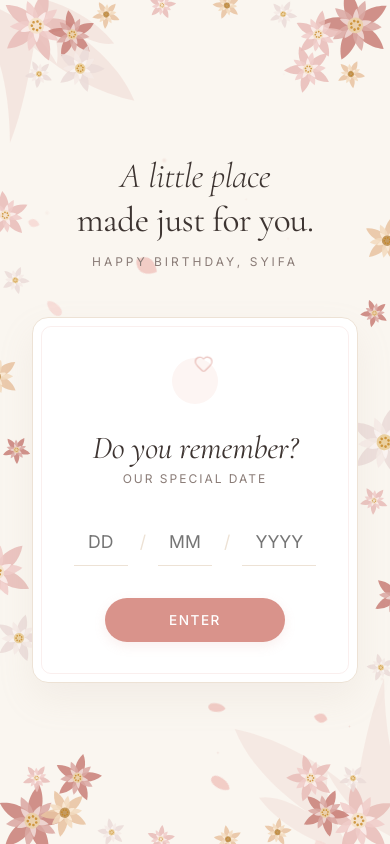
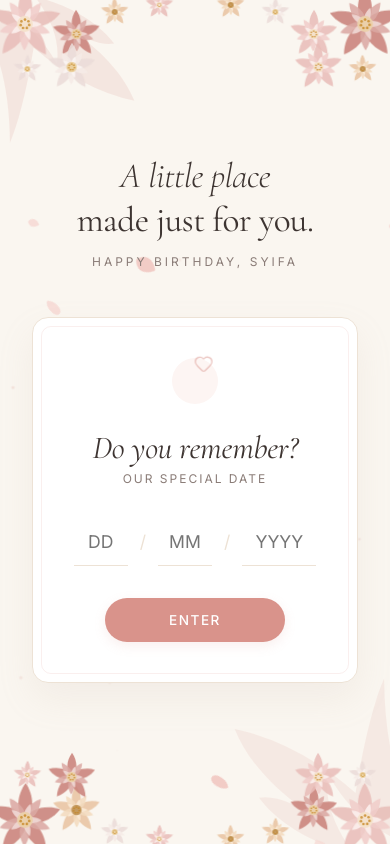
Before and after one commit to Maull03/SyifaBirthday, a React (Vite) app: page / in a window 390 px wide. Built offline with nearby package versions, Linux system fonts and the light colour scheme.

Commit message:
perf: optimize iPhone performance and 60fps animations (compress 12MP photos, dynamic next-spread preload, pure GPU 3D flip, CSS sway, and particle tuning)

```diff
--- a/src/components/FloralFrame.jsx
+++ b/src/components/FloralFrame.jsx
@@ -50,20 +50,20 @@ const FLOWERS_CONFIG = [
   { size: 'small',  position: { top: '-12px', right: '142px' }, delay: 1.8, rotation: -12, theme: 'yellow' },
 
   // ── Left Edge vertical strip ──
-  { size: 'medium', position: { top: '22%',   left: '-20px' }, delay: 0.3, rotation: -8,  theme: 'blush' },
-  { size: 'small',  position: { top: '31%',   left: '-8px'  }, delay: 0.6, rotation: 22,  theme: 'cream' },
-  { size: 'medium', position: { top: '41%',   left: '-24px' }, delay: 0.9, rotation: -18, theme: 'yellow' },
-  { size: 'small',  position: { top: '51%',   left: '-10px' }, delay: 1.2, rotation: 35,  theme: 'rose'  },
-  { size: 'large',  position: { top: '62%',   left: '-28px' }, delay: 1.5, rotation: -25, theme: 'blush' },
-  { size: 'medium', position: { top: '72%',   left: '-18px' }, delay: 1.8, rotation: 18,  theme: 'cream' },
+  { size: 'medium', position: { top: '22%',   left: '-20px' }, delay: 0.3, rotation: -8,  theme: 'blush', isSide: true },
+  { size: 'small',  position: { top: '31%',   left: '-8px'  }, delay: 0.6, rotation: 22,  theme: 'cream', isSide: true },
+  { size: 'medium', position: { top: '41%',   left: '-24px' }, delay: 0.9, rotation: -18, theme: 'yellow', isSide: true },
+  { size: 'small',  position: { top: '51%',   left: '-10px' }, delay: 1.2, rotation: 35,  theme: 'rose',  isSide: true },
+  { size: 'large',  position: { top: '62%',   left: '-28px' }, delay: 1.5, rotation: -25, theme: 'blush', isSide: true },
+  { size: 'medium', position: { top: '72%',   left: '-18px' }, delay: 1.8, rotation: 18,  theme: 'cream', isSide: true },
 
   // ── Right Edge vertical strip ──
-  { size: 'medium', position: { top: '25%',   right: '-20px' }, delay: 0.5, rotation: 12,  theme: 'yellow' },
-  { size: 'small',  position: { top: '35%',   right: '-8px'  }, delay: 0.8, rotation: -22, theme: 'rose'  },
-  { size: 'large',  position: { top: '47%',   right: '-28px' }, delay: 1.1, rotation: 15,  theme: 'cream' },
-  { size: 'small',  position: { top: '57%',   right: '-10px' }, delay: 1.4, rotation: -30, theme: 'blush' },
-  { size: 'medium', position: { top: '67%',   right: '-24px' }, delay: 1.7, rotation: 25,  theme: 'rose'  },
-  { size: 'small',  position: { top: '77%',   right: '-12px' }, delay: 2.0, rotation: -12, theme: 'cream' },
+  { size: 'medium', position: { top: '25%',   right: '-20px' }, delay: 0.5, rotation: 12,  theme: 'yellow', isSide: true },
+  { size: 'small',  position: { top: '35%',   right: '-8px'  }, delay: 0.8, rotation: -22, theme: 'rose',   isSide: true },
+  { size: 'large',  position: { top: '47%',   right: '-28px' }, delay: 1.1, rotation: 15,  theme: 'cream',  isSide: true },
+  { size: 'small',  position: { top: '57%',   right: '-10px' }, delay: 1.4, rotation: -30, theme: 'blush',  isSide: true },
+  { size: 'medium', position: { top: '67%',   right: '-24px' }, delay: 1.7, rotation: 25,  theme: 'rose',   isSide: true },
+  { size: 'small',  position: { top: '77%',   right: '-12px' }, delay: 2.0, rotation: -12, theme: 'cream',  isSide: true },
 
   // ── Bottom Left Corner Cluster ──
   { size: 'large',  position: { bottom: '-20px', left: '-20px' }, delay: 0.3, rotation: 10,  theme: 'rose'  },
@@ -108,6 +108,7 @@ export default function FloralFrame({ active }) {
             position={cfg.position}
             rotation={cfg.rotation}
             active={active}
+            className={cfg.isSide ? 'floral-side-flower' : ''}
             {...themeProps}
           />
         );
--- a/src/components/FlowerBloom.jsx
+++ b/src/components/FlowerBloom.jsx
@@ -33,6 +33,7 @@ export default function FlowerBloom({
   petalInner  = '#f8d8d5',
   centerColor = '#f5c475',
   active      = false,
+  className   = '',
 }) {
   const px   = typeof size === 'number' ? size : (SIZE_MAP[size] ?? 88);
   const scale = px / 100;       // viewBox is 100×100
@@ -54,26 +55,17 @@ export default function FlowerBloom({
       />
     ));
 
-  const activeSwayRotation = [rotation - 4, rotation + 4, rotation - 4];
-  const normalSwayRotation = [rotation - 2, rotation + 2, rotation - 2];
+  const swayClass = rotation < 0 ? 'bloom-sway-left' : 'bloom-sway-right';
 
   const flower = (
-    <motion.div
-      initial={{ rotate: rotation }}
-      animate={{ rotate: active ? activeSwayRotation : normalSwayRotation }}
-      transition={{
-        duration: active ? 2.5 : 5.5,
-        ease: 'easeInOut',
-        repeat: Infinity,
-        delay: active ? 0 : delay + 3.5
-      }}
+    <div
+      className={swayClass}
       style={{
         transformOrigin: 'center bottom',
         width: px,
         height: px,
         pointerEvents: 'none',
-        filter: active ? 'drop-shadow(0 0 10px rgba(217, 147, 139, 0.45)) brightness(1.15) saturate(1.05)' : 'none',
-        transition: 'filter 1.2s ease-in-out'
+        transform: `rotate(${rotation}deg)`,
       }}
     >
       <svg viewBox="0 0 100 100" width={px} height={px} overflow="visible">
@@ -140,14 +132,14 @@ export default function FlowerBloom({
           );
         })}
       </svg>
-    </motion.div>
+    </div>
   );
 
   /* If position prop supplied, wrap in a fixed-position container */
   if (position) {
     const positionStyle = typeof position === 'string' ? (POS_MAP[position] || {}) : position;
     return (
-      <div style={{ position: 'fixed', ...positionStyle, zIndex: 4, pointerEvents: 'none' }}>
+      <div className={className} style={{ position: 'fixed', ...positionStyle, zIndex: 4, pointerEvents: 'none' }}>
         {flower}
       </div>
     );
--- a/src/components/MemoryBook.jsx
+++ b/src/components/MemoryBook.jsx
@@ -85,9 +85,13 @@ export default function MemoryBook({ onFinish }) {
   ];
   const total = spreads.length;
 
-  // Preload all scrapbook photos to ensure smooth rendering on Safari/iOS
+  // Dynamic smart preloader: only preloads current and next spreads
+  // Prevents network/CPU congestion and keeps iOS Safari RAM footprint minimal
   useEffect(() => {
-    spreads.forEach((spread) => {
+    const toPreload = [currentIndex, currentIndex + 1];
+    toPreload.forEach((idx) => {
+      const spread = spreads[idx];
+      if (!spread) return;
       if (spread.left && spread.left.startsWith('/')) {
         const img = new Image();
         img.src = spread.left;
@@ -97,7 +101,7 @@ export default function MemoryBook({ onFinish }) {
         img.src = spread.right;
       }
     });
-  }, []);
+  }, [currentIndex]);
 
   /* ── Open book — multi-phase physical animation ── */
   const openBook = async () => {
@@ -169,11 +173,6 @@ export default function MemoryBook({ onFinish }) {
 
       await pageControls.start({
         rotateY: toAngle,
-        boxShadow: [
-          '0 4px 14px rgba(0,0,0,0.08)',
-          '0 14px 30px rgba(0,0,0,0.30)',
-          '0 2px 6px rgba(0,0,0,0.04)',
-        ],
         transition: { duration: 0.75, ease: [0.22, 0.61, 0.36, 1] },
       });
 
--- a/src/components/PetalsBackground.jsx
+++ b/src/components/PetalsBackground.jsx
@@ -11,10 +11,10 @@ const PETAL_SHAPES = [
 ];
 
 export default function PetalsBackground({ speedMultiplier = 1 }) {
-  // Generate random stable properties for petals and particles
+  // Generate random stable properties for petals and particles (optimized for mobile 60fps)
   const config = useMemo(() => {
-    const petals = Array.from({ length: 22 }).map((_, i) => {
-      const size = Math.random() * 16 + 10; // 10px to 26px
+    const petals = Array.from({ length: 12 }).map((_, i) => {
+      const size = Math.random() * 14 + 10; // 10px to 24px
       const shapeIdx = Math.floor(Math.random() * PETAL_SHAPES.length);
       const duration = (Math.random() * 12 + 15) / speedMultiplier; // 15s to 27s
       const delay = Math.random() * -20; // negative delay to have petals already in motion on load
@@ -44,7 +44,7 @@ export default function PetalsBackground({ speedMultiplier = 1 }) {
       };
     });
 
-    const particles = Array.from({ length: 15 }).map((_, i) => {
+    const particles = Array.from({ length: 8 }).map((_, i) => {
       const size = Math.random() * 4 + 2; // 2px to 6px
       const duration = Math.random() * 8 + 8; // 8s to 16s
       const delay = Math.random() * -10;
--- a/src/index.css
+++ b/src/index.css
@@ -111,6 +111,8 @@ body {
   position: absolute;
   pointer-events: none;
   z-index: 1;
+  will-change: transform;
+  transform: translate3d(0, 0, 0);
 }
 
 .particle {
@@ -119,6 +121,8 @@ body {
   background: radial-gradient(circle, rgba(217, 147, 139, 0.4) 0%, rgba(217, 147, 139, 0) 70%);
   border-radius: 50%;
   z-index: 1;
+  will-change: transform, opacity;
+  transform: translate3d(0, 0, 0);
 }
 
 /* Soft transition effects */
@@ -172,3 +176,9 @@ input:-webkit-autofill:focus {
   transform-origin: bottom center;
   animation: sway-right 5.4s ease-in-out infinite;
 }
+
+@media (max-width: 640px) {
+  .floral-side-flower {
+    display: none !important;
+  }
+}
```
Also changed, not shown: public/images/14.jpeg, public/images/6.jpeg.
